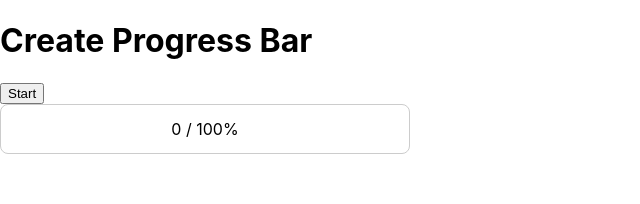
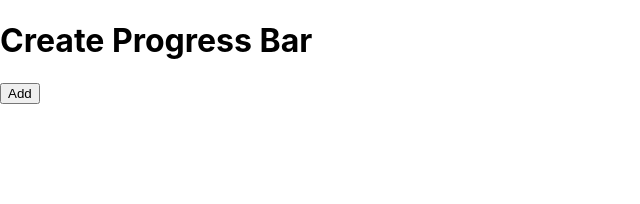
Before and after one commit to EdmondWang/React-Scenario, a React (Create React App) app: page /progress-bar in a window 1280 px wide. Shown: the top 204 px of the page, without its empty margins (0-640 px from the left). Built offline with nearby package versions, Linux system fonts and the light colour scheme.

Commit message:
self complete bar

```diff
--- a/src/features/create-progress-bar/index.tsx
+++ b/src/features/create-progress-bar/index.tsx
@@ -1,57 +1,31 @@
-import React, { useRef, useState, useEffect } from 'react';
-import ProgressBar from '../../components/ProgressBar';
+import React, { useState, useCallback } from 'react';
+import SelfCompeteBar from './self-complete-bar';
 import './index.css';
 
 const CreateProgressBarFeature: React.FC = () => {
-    const [progress, setProgress] = useState(0);
-    const totalProgress = 100;
-    const totalTime = 5; //second
-    const span = totalProgress / totalTime;
-    const progressRef = useRef(0);
-    const progressValueRef = useRef(0);
+    const [id, setId] = useState<number>(0);
+    const [progresses, setProgresses] = useState<{ id: number }[]>([]);
 
-    const updateProgress = () => {
-        if (progressRef) {
-            clearTimeout(progressRef.current);
-        }
-
-        progressRef.current = setTimeout(() => {
-            setProgress((prev) => {
-                const newProgress = prev + span;
-                if (newProgress >= totalProgress) {
-                    clearTimeout(progressRef.current);
-                    return totalProgress;
-                }
-                updateProgress();
-                return newProgress;
-            });
-        }, 1000);
-    };
-
-    const clickStart = () => {
-        updateProgress();
-    };
-
-    useEffect(() => {
-        progressValueRef.current = progress;
-    }, [progress]);
-
-    useEffect(() => {
-        const timer = setTimeout(() => {
-            console.log('progress', progressValueRef.current);
-        }, 8000);
-
-        return () => clearTimeout(timer);
-    }, []);
+    const clickAdd = useCallback(() => {
+        setProgresses((prev) => {
+            return [
+                ...prev,
+                {
+                    id,
+                },
+            ];
+        });
+        setId((prev) => prev + 1);
+    }, [id]);
 
     return (
         <div>
             <h1>Create Progress Bar</h1>
-            <button onClick={clickStart}>Start</button>
-            <ProgressBar
-                progress={progressValueRef.current}
-                totalProgress={totalProgress}
-            />
+            <button onClick={clickAdd}>Add</button>
+            {progresses.length > 0 &&
+                progresses.map((prg) => {
+                    return <SelfCompeteBar key={prg.id} />;
+                })}
         </div>
     );
 };
--- /dev/null
+++ b/src/features/create-progress-bar/self-complete-bar.tsx
@@ -0,0 +1,44 @@
+import React, { useRef, useState, useEffect } from 'react';
+import ProgressBar from '../../components/ProgressBar';
+import './index.css';
+
+const SelfCompeteBar: React.FC = () => {
+    const [progress, setProgress] = useState(0);
+    const progressTimerRef = useRef<number>(0);
+
+    const totalProgress = 100;
+    const totalTime = 2000; // milliseconds
+    const interval = 50; // milliseconds
+    const updateTimes = totalTime / interval;
+    const span = Math.floor(totalProgress / updateTimes);
+
+    const updateProgress = () => {
+        if (progressTimerRef) {
+            clearTimeout(progressTimerRef.current);
+        }
+
+        progressTimerRef.current = setTimeout(() => {
+            setProgress((prev) => {
+                const newProgress = prev + span;
+                if (newProgress >= totalProgress) {
+                    clearTimeout(progressTimerRef.current);
+                    return totalProgress;
+                }
+                updateProgress();
+                return newProgress;
+            });
+        }, interval);
+    };
+
+    useEffect(() => {
+        updateProgress();
+    });
+
+    return (
+        <div>
+            <ProgressBar progress={progress} totalProgress={totalProgress} />
+        </div>
+    );
+};
+
+export default SelfCompeteBar;
```
Also changed, not shown: src/features/card-list-from-trae/index.tsx (+11 -21 lines).
